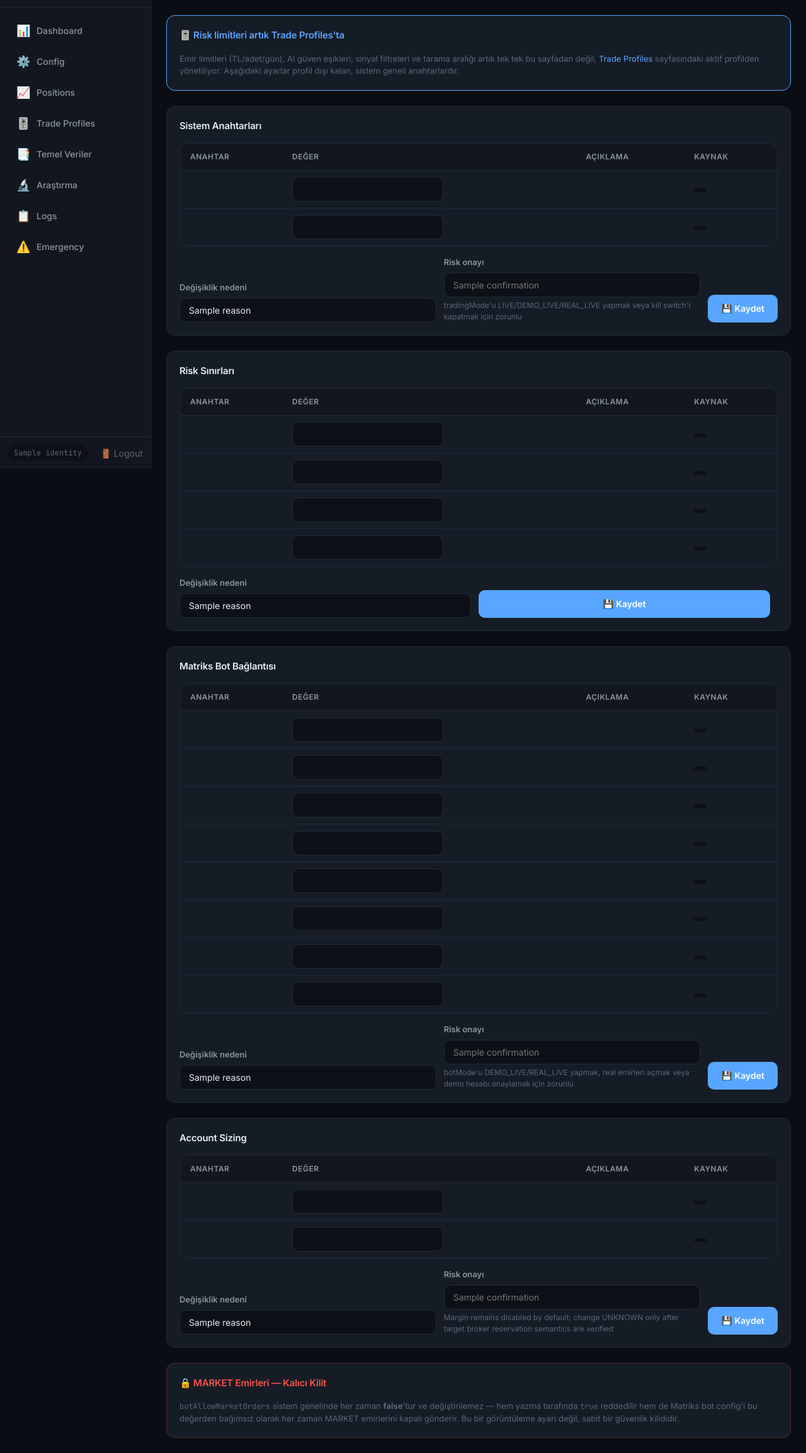
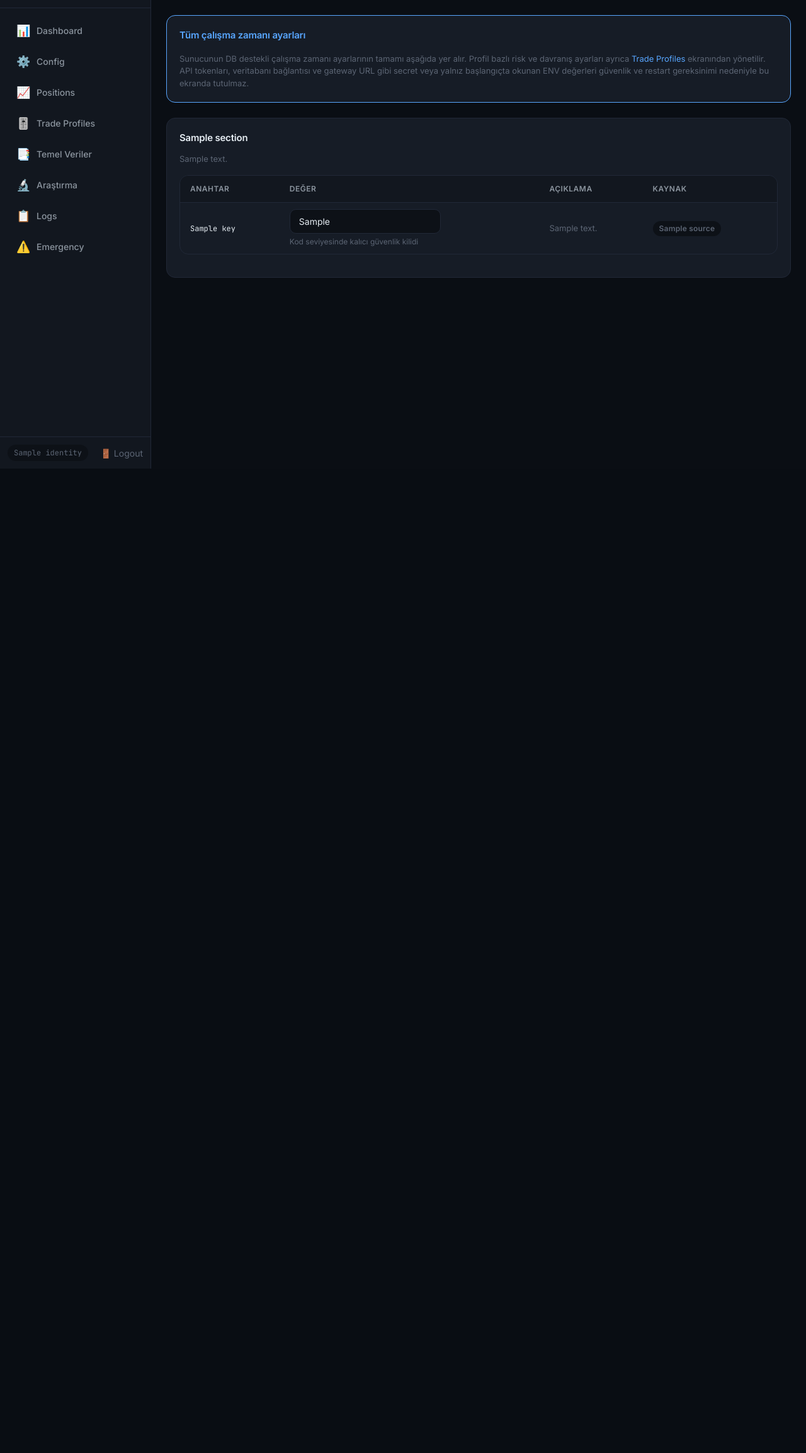
Before and after one commit to omerfrktstboop/trade-ai-server, a FastAPI app: template app/templates/admin/config.html in a window 1280 px wide. Shown: the part 56-2363 px from the top of the page at 63% size. After the commit the page ends 800 px from the top, so only its background shows below. Run offline with FastAPI, Linux system fonts and the light colour scheme; the template is opened without the code that fills it: most values are stand-ins (such as "Sample title", 1, 10 or a date in 2020).

Commit message:
Expose all runtime config in admin panel

```diff
--- a/app/templates/admin/config.html
+++ b/app/templates/admin/config.html
@@ -3,12 +3,12 @@
 {% block page_title %}Config{% endblock %}
 {% block content %}
 
-{% macro config_row(item) %}
-<tr>
-  <td><code class="mono">{{ item.key }}</code></td>
-  <td class="config-value-cell">
+{% macro config_control(item) %}
   {% set current_value = form_values[item.key] if item.key in form_values else item.value %}
-    {% if item.value_type == "bool" %}
+  {% if not item.is_editable %}
+    <input class="form-input config-value-control" value="{{ item.display_value }}" disabled aria-disabled="true">
+    <div class="form-hint">Kod seviyesinde kalıcı güvenlik kilidi</div>
+  {% elif item.value_type == "bool" %}
     <select class="form-select config-select-control" name="{{ item.key }}">
       <option value="true" {% if current_value == "true" %}selected{% endif %}>true</option>
       <option value="false" {% if current_value == "false" %}selected{% endif %}>false</option>
@@ -19,41 +19,70 @@
       <option value="{{ mode }}" {% if current_value == mode %}selected{% endif %}>{{ mode }}</option>
       {% endfor %}
     </select>
+  {% elif item.value_type == "reservation_handling" %}
+    <select class="form-select config-select-control" name="{{ item.key }}">
+      {% for policy in ["UNKNOWN", "BROKER_ALREADY_DEDUCTED", "BACKEND_DEDUCTED"] %}
+      <option value="{{ policy }}" {% if current_value == policy %}selected{% endif %}>{{ policy }}</option>
+      {% endfor %}
+    </select>
+  {% elif item.value_type == "int" %}
+    <input class="form-input config-value-control" type="number" min="0" step="1"
+           name="{{ item.key }}" value="{{ current_value }}" required>
+  {% elif item.value_type == "decimal" %}
+    <input class="form-input config-value-control" type="number" min="0" step="any"
+           name="{{ item.key }}" value="{{ current_value }}" required>
+  {% elif item.value_type == "time" %}
+    <input class="form-input config-value-control" type="time"
+           name="{{ item.key }}" value="{{ current_value }}" required>
   {% else %}
-      <input class="form-input config-value-control" name="{{ item.key }}" value="{{ form_values[item.key] if item.key in form_values else item.display_value }}">
+    <input class="form-input config-value-control" name="{{ item.key }}"
+           value="{{ current_value }}" required>
+  {% endif %}
+{% endmacro %}
+
+{% macro config_section(section) %}
+<div class="card mb-24">
+  <div class="section-title mb-8">{{ section.title }}</div>
+  <p class="text-muted text-sm mb-16">{{ section.description }}</p>
+  <form method="post" action="/admin/config">
+    <div class="table-container mb-16">
+      <table>
+        <thead>
+          <tr><th>Anahtar</th><th>Değer</th><th>Açıklama</th><th>Kaynak</th></tr>
+        </thead>
+        <tbody>
+          {% for item in section.items %}
+          <tr data-config-key="{{ item.key }}">
+            <td>
+              <code class="mono">{{ item.key }}</code>
+              {% if item.requires_confirmation %}
+              <div><span class="badge badge-wait">risk onayı</span></div>
               {% endif %}
             </td>
+            <td class="config-value-cell">{{ config_control(item) }}</td>
             <td class="text-muted text-sm">{{ item.description }}</td>
             <td><span class="badge badge-neutral">{{ item.source }}</span></td>
           </tr>
-{% endmacro %}
-
-{% macro config_section(title, keys, hint) %}
-<div class="card mb-24">
-  <div class="section-title mb-16">{{ title }}</div>
-  <form method="post" action="/admin/config">
-    <div class="table-container mb-16">
-      <table>
-        <thead><tr><th>Anahtar</th><th>Değer</th><th>Açıklama</th><th>Kaynak</th></tr></thead>
-        <tbody>
-          {% for key in keys %}{{ config_row(configs[key]) }}{% endfor %}
+          {% endfor %}
         </tbody>
       </table>
     </div>
+    {% if section.has_editable_items %}
     <div class="form-row">
       <div class="form-group" style="margin-bottom:0">
         <label class="form-label">Değişiklik nedeni</label>
-        <input class="form-input" name="reason" placeholder="Bu ayar neden değişiyor?" value="{{ reason or '' }}">
+        <input class="form-input" name="reason" placeholder="Bu ayar neden değişiyor?" value="{{ reason or '' }}" required>
       </div>
-      {% if hint %}
+      {% if section.requires_confirmation %}
       <div class="form-group" style="margin-bottom:0">
         <label class="form-label">Risk onayı</label>
         <input class="form-input" name="confirmation" placeholder="{{ confirmation }}">
-        <div class="form-hint">{{ hint }}</div>
+        <div class="form-hint">Riski artıran veya güvenlik kapısını açan değişikliklerde {{ confirmation }} yazın.</div>
       </div>
       {% endif %}
-      <button class="btn btn-primary" type="submit" style="align-self:end">💾 Kaydet</button>
+      <button class="btn btn-primary" type="submit" style="align-self:end">Kaydet</button>
     </div>
+    {% endif %}
   </form>
 </div>
 {% endmacro %}
@@ -62,35 +91,17 @@
 {% if message %}<div class="alert alert-success">✅ {{ message }}</div>{% endif %}
 
 <div class="card mb-24" style="border-color:var(--accent)">
-  <div class="section-title mb-16" style="color:var(--accent)">🎚️ Risk limitleri artık Trade Profiles'ta</div>
+  <div class="section-title mb-16" style="color:var(--accent)">Tüm çalışma zamanı ayarları</div>
   <p class="text-muted text-sm">
-    Emir limitleri (TL/adet/gün), AI güven eşikleri, sinyal filtreleri ve tarama aralığı artık
-    tek tek bu sayfadan değil, <a href="/admin/trade-profiles" class="log-link">Trade Profiles</a>
-    sayfasındaki aktif profilden yönetiliyor. Aşağıdaki ayarlar profil dışı kalan, sistem geneli anahtarlardır.
+    Sunucunun DB destekli çalışma zamanı ayarlarının tamamı aşağıda yer alır. Profil bazlı risk ve davranış
+    ayarları ayrıca <a href="/admin/trade-profiles" class="log-link">Trade Profiles</a> ekranından yönetilir.
+    API tokenları, veritabanı bağlantısı ve gateway URL gibi secret veya yalnız başlangıçta okunan ENV değerleri
+    güvenlik ve restart gereksinimi nedeniyle bu ekranda tutulmaz.
   </p>
 </div>
 
-{{ config_section("Sistem Anahtarları", ["tradingMode", "killSwitchEnabled"],
-  "tradingMode'u LIVE/DEMO_LIVE/REAL_LIVE yapmak veya kill switch'i kapatmak için zorunlu") }}
-
-{{ config_section("Risk Sınırları", ["allowedSymbols", "lockedLongTermSymbols", "disableTradingAfter", "timezone"],
-  None) }}
-
-{{ config_section("Matriks Bot Bağlantısı", ["botMode", "botEnableDemoOrders", "botEnableRealOrders", "botRealLiveModeAllowed", "botRealLiveArmed",
-  "botRequireDemoAccount", "botDemoAccountConfirmed", "botHttpTimeoutSeconds"],
-  "botMode'u DEMO_LIVE/REAL_LIVE yapmak, real emirleri açmak veya demo hesabı onaylamak için zorunlu") }}
-
-{{ config_section("Account Sizing", ["sizingAllowMarginBuying", "accountReservationHandling"],
-  "Margin remains disabled by default; change UNKNOWN only after target broker reservation semantics are verified") }}
-
-<div class="card" style="border-color:rgba(248,81,73,0.25)">
-  <div class="section-title mb-16" style="color:var(--danger)">🔒 MARKET Emirleri — Kalıcı Kilit</div>
-  <p class="text-muted text-sm">
-    <code class="mono">botAllowMarketOrders</code> sistem genelinde her zaman <strong>false</strong>'tur ve
-    değiştirilemez — hem yazma tarafında <code class="mono">true</code> reddedilir hem de Matriks bot config'i
-    bu değerden bağımsız olarak her zaman MARKET emirlerini kapalı gönderir. Bu bir görüntüleme ayarı değil,
-    sabit bir güvenlik kilididir.
-  </p>
-</div>
+{% for section in config_sections %}
+  {{ config_section(section) }}
+{% endfor %}
 
 {% endblock %}
```
Also changed, not shown: app/routers/admin.py (+9 -2 lines), app/services/admin_config.py (+170 -1 lines), app/templates/admin/trade_profiles.html (+40 -0 lines), tests/test_admin_panel.py (+34 -0 lines), tests/test_trade_profiles.py (+33 -0 lines). Lines whose indentation alone changed are shown as unchanged.
